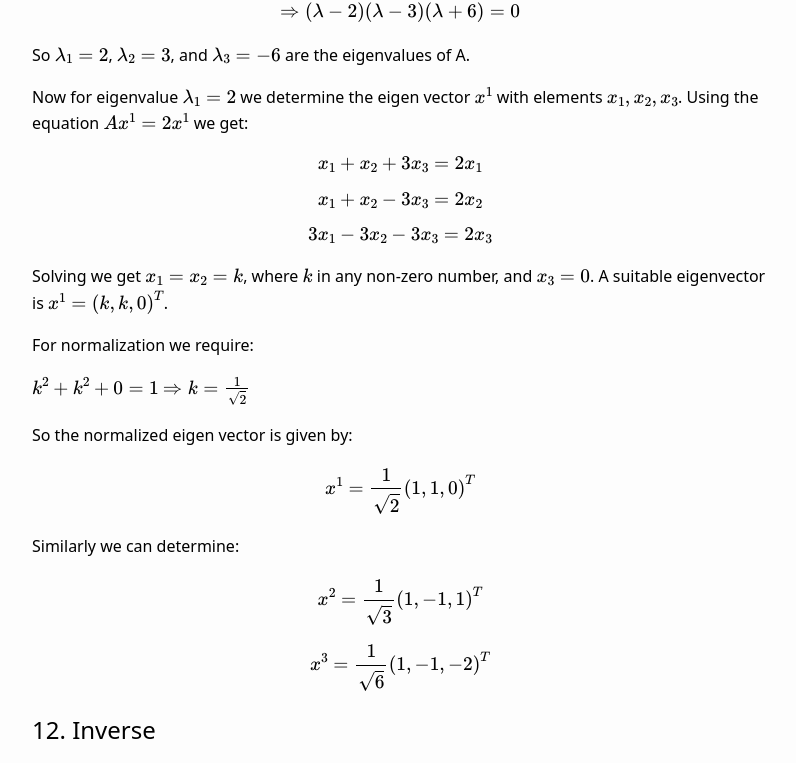
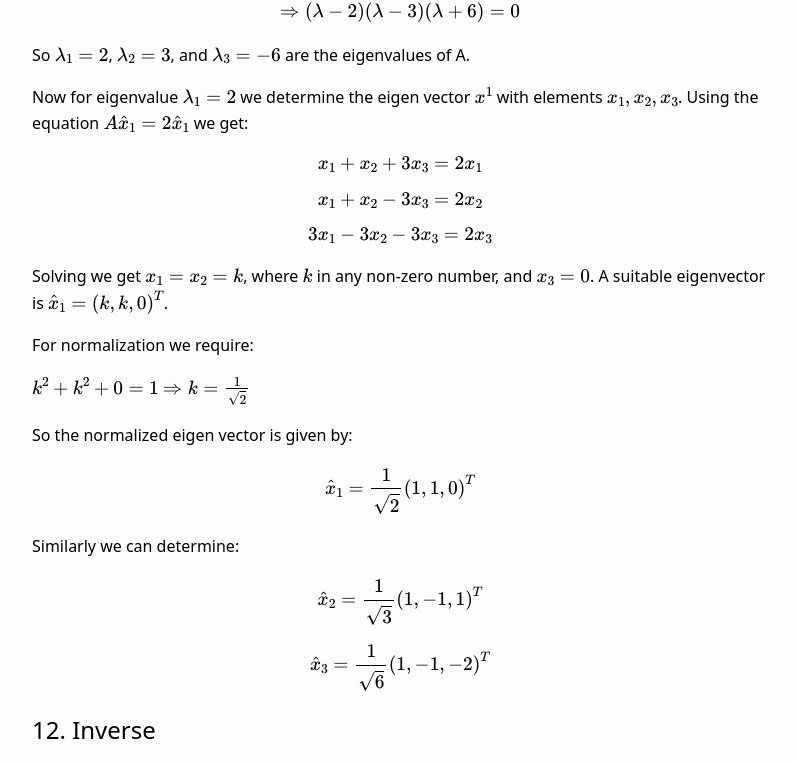
Before and after one commit to gurpreet-ai/gurpreet-ai.github.io, a Jekyll site: the page built from _posts/2018-12-31-Linear-Algebra-Review-for-AI-ML-DL.md, in a window 1280 px wide and 1400 px high, scrolled down 4707 px. Shown: the part 152-915 px from the top of the window, without its empty margins (240-1036 px from the left). Built offline with Jekyll 4.4.1, drawn with Linux system fonts in a browser that asks for light colours; formulas are drawn with MathJax 3.

Commit message:
Linear algebra post update

```diff
--- a/_posts/2018-12-31-Linear-Algebra-Review-for-AI-ML-DL.md
+++ b/_posts/2018-12-31-Linear-Algebra-Review-for-AI-ML-DL.md
@@ -277,7 +277,7 @@ $$
 
 So $$\lambda_1 = 2$$, $$\lambda_2 = 3$$, and $$\lambda_3 = −6$$ are the eigenvalues of A.
 
-Now for eigenvalue $$\lambda_1 = 2$$ we determine the eigen vector **$$x^1$$** with elements $$x_1, x_2, x_3$$. Using the equation $$Ax^1 = 2x^1$$ we get:
+Now for eigenvalue $$\lambda_1 = 2$$ we determine the eigen vector **$$x^1$$** with elements $$x_1, x_2, x_3$$. Using the equation $$A\hat{x}_1 = 2\hat{x}_1$$ we get:
 
 $$
 x_1 + x_2 + 3x_3 = 2x_1
@@ -291,7 +291,7 @@ $$
 3x_1 − 3x_2 −3x_3 = 2x_3
 $$
 
-Solving we get $$x_1 = x_2 = k$$, where $$k$$ in any non-zero number, and $$x_3 = 0$$. A suitable eigenvector is $$x^1 = {(k, k, 0)}^T$$.
+Solving we get $$x_1 = x_2 = k$$, where $$k$$ in any non-zero number, and $$x_3 = 0$$. A suitable eigenvector is $$\hat{x}_1 = {(k, k, 0)}^T$$.
 
 For normalization we require:
 
@@ -301,17 +301,17 @@ $$ \Rightarrow k = \frac{1}{\sqrt{2}}$$
 So the normalized eigen vector is given by:
 
 $$
-x^1 = \frac{1}{\sqrt{2}}{(1, 1, 0)}^T
+\hat{x}_1 = \frac{1}{\sqrt{2}}{(1, 1, 0)}^T
 $$
 
 Similarly we can determine:
 
 $$
-x^2 = \frac{1}{\sqrt{3}}{(1, -1, 1)}^T
+\hat{x}_2 = \frac{1}{\sqrt{3}}{(1, -1, 1)}^T
 $$
 
 $$
-x^3 = \frac{1}{\sqrt{6}}{(1, -1, -2)}^T
+\hat{x}_3 = \frac{1}{\sqrt{6}}{(1, -1, -2)}^T
 $$
 
 ## 12. Inverse
```
